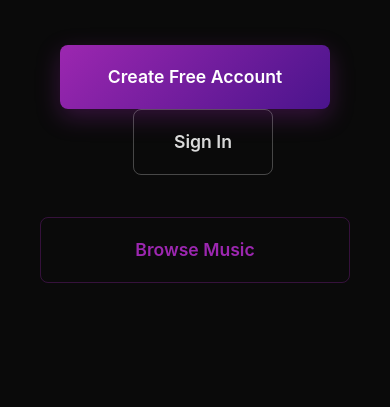
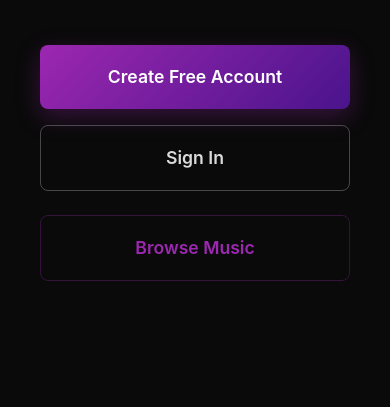
Before and after one commit to readysounds/ready-sounds-website, a plain HTML site: page landing.html in a window 390 px wide. Shown: the part 437-844 px from the top of the page. Drawn offline with nearby package versions, Linux system fonts and the light colour scheme.

Commit message:
Fix hero button alignment on mobile with flex container
Co-Authored-By: Claude Sonnet 4.6 <noreply@anthropic.com>

```diff
--- a/landing.html
+++ b/landing.html
@@ -99,7 +99,6 @@
             text-decoration: none;
             font-size: 1.1em;
             font-weight: 600;
-            margin-left: 16px;
             border: 1px solid rgba(255,255,255,0.25);
             transition: all 0.3s;
         }
@@ -150,6 +149,18 @@
         .cta-primary:hover {
             transform: translateY(-2px);
             box-shadow: 0 12px 32px rgba(156, 39, 176, 0.4);
+        }
+
+        .hero-ctas {
+            display: flex;
+            flex-wrap: wrap;
+            justify-content: center;
+            gap: 16px;
+            margin-bottom: 24px;
+        }
+
+        .hero-ctas-secondary {
+            text-align: center;
         }
 
         .cta-secondary {
@@ -431,10 +442,19 @@
                 font-size: 1.2em;
             }
 
+            .hero-ctas {
+                flex-direction: column;
+                align-items: stretch;
+            }
+
+            .cta-primary, .cta-signin {
+                text-align: center;
+                margin-left: 0;
+            }
+
             .cta-secondary {
                 display: block;
-                margin-left: 0;
-                margin-top: 16px;
+                margin: 0 auto;
             }
 
             .nav-links {
@@ -600,10 +620,13 @@
     <section class="hero">
         <h1>Human-made music.<br>Producer-direct pricing.</h1>
         <p class="subheadline">Cut out the middleman. License directly from the producer.</p>
-        <a href="signup.html" class="cta-primary">Create Free Account</a>
-        <a href="signup.html?mode=signin" class="cta-signin">Sign In</a>
-        <br><br>
-        <a href="browse.html" class="cta-secondary">Browse Music</a>
+        <div class="hero-ctas">
+            <a href="signup.html" class="cta-primary">Create Free Account</a>
+            <a href="signup.html?mode=signin" class="cta-signin">Sign In</a>
+        </div>
+        <div class="hero-ctas-secondary">
+            <a href="browse.html" class="cta-secondary">Browse Music</a>
+        </div>
     </section>
 
     <!-- Benefits Section -->
```
